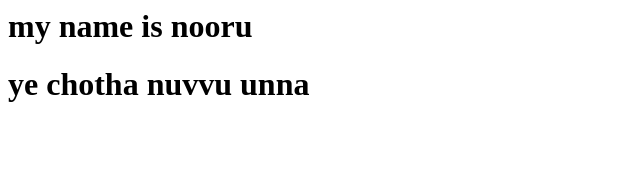
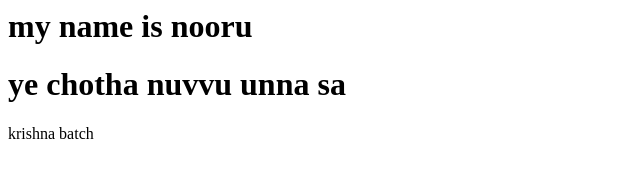
Before and after one commit to Noorumaa/test, a plain HTML site: page index.html in a window 1280 px wide. Shown: the whole page, without its empty margins (0-640 px from the left). Drawn offline with Linux system fonts and the light colour scheme.

Commit message:
second commit

```diff
--- a/index.html
+++ b/index.html
@@ -1,2 +1,7 @@
 <h1>my name is nooru</h1>
-<h1> ye chotha nuvvu unna </h1>
+<h1> ye chotha nuvvu unna sa</h1>
+<habeeb>
+    <nooru>
+        krishna batch
+    </nooru>
+</habeeb>
```
